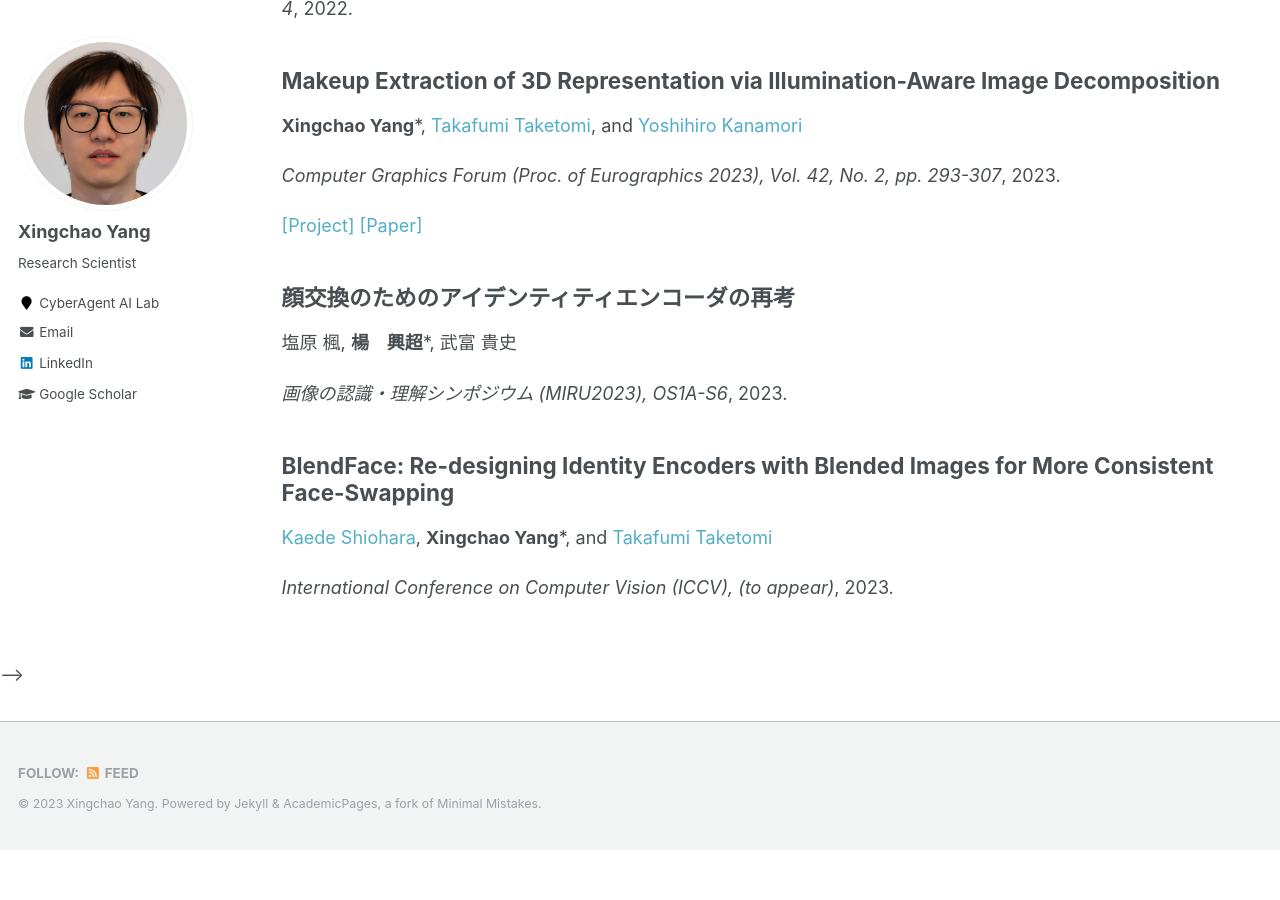
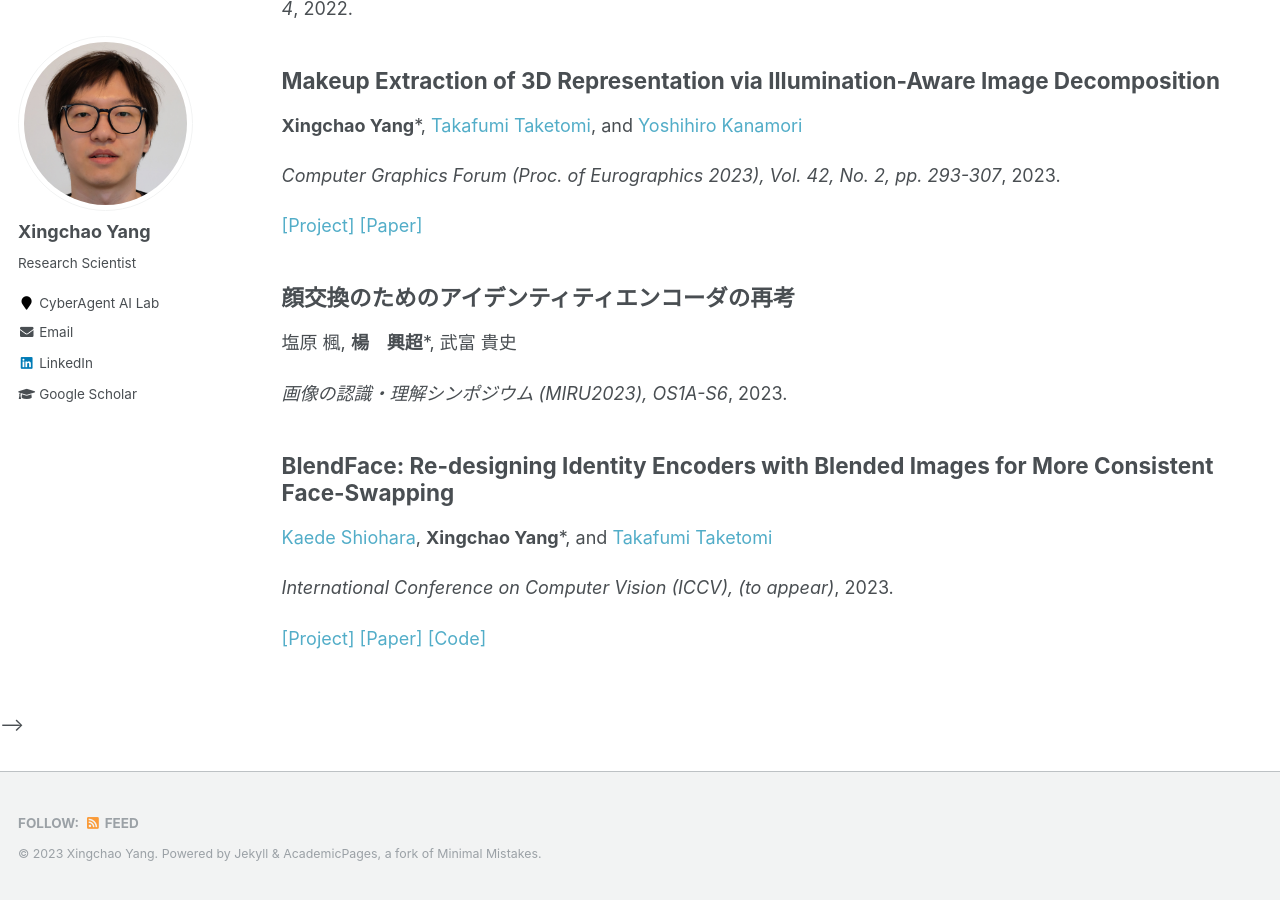
Before and after one commit to YangXingchao/yangxingchao.github.io, a Jekyll site: the page built from _pages/collection-archive.html, in a window 1280 px wide and 900 px high, scrolled down 1397 px. Built offline with Jekyll 4.4.1, drawn with Linux system fonts in a browser that asks for light colours; before the commit the page ends 2247 px from its top, so only the background shows below that.

```diff
--- a/_includes/archive-single.html
+++ b/_includes/archive-single.html
@@ -54,12 +54,20 @@
       <p class="page__date"><strong><i class="fa fa-fw fa-calendar" aria-hidden="true"></i> {{ site.data.ui-text[site.locale].date_label | default: "Published:" }}</strong> <time datetime="{{ post.date | default: "1900-01-01" | date_to_xmlschema }}">{{ post.date | default: "1900-01-01" | date: "%B %d, %Y" }}</time></p>
     {% endif %}
 
-    {% if post.projecturl and post.paperurl%}
+    {% if post.projecturl and post.paperurl and post.codeurl%}
+      <p><a href=" {{ post.projecturl }} ">[Project]</a> <a href=" {{ post.paperurl }} ">[Paper]</a> <a href=" {{ post.codeurl }} ">[Code]</a></p>
+    {% elsif post.projecturl and post.paperurl%}
       <p><a href=" {{ post.projecturl }} ">[Project]</a> <a href=" {{ post.paperurl }} ">[Paper]</a></p>
+    {% elsif post.projecturl and post.codeurl%}
+      <p><a href=" {{ post.projecturl }} ">[Project]</a> <a href=" {{ post.codeurl }} ">[Code]</a></p>
+    {% elsif post.paperurl and post.codeurl%}
+      <p><a href=" {{ post.paperurl }} ">[Paper]</a> <a href=" {{ post.codeurl }} ">[Code]</a></p>
     {% elsif post.projecturl %}
       <p><a href=" {{ post.projecturl }} ">[Project]</a></p>
     {% elsif post.paperurl %}
       <p><a href=" {{ post.paperurl }} ">[Paper]</a></p>
+    {% elsif post.codeurl %}
+      <p><a href=" {{ post.codeurl }} ">[Code]</a></p>
     {% endif %}
 
   </article>
```
Also changed, not shown: _publications/conference/2023-ICCV-blendface.md (+3 -2 lines).
